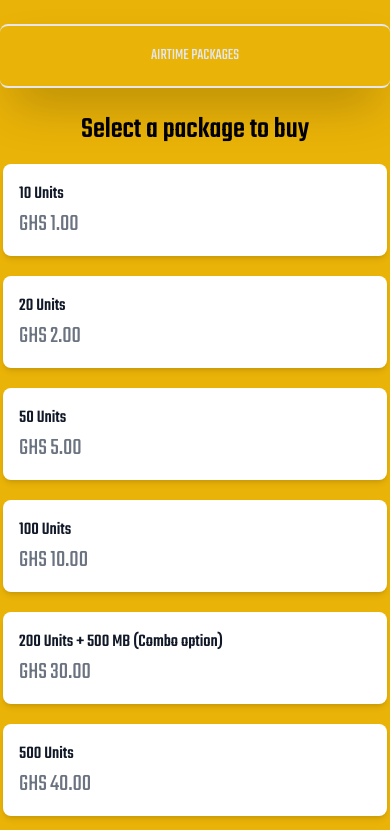
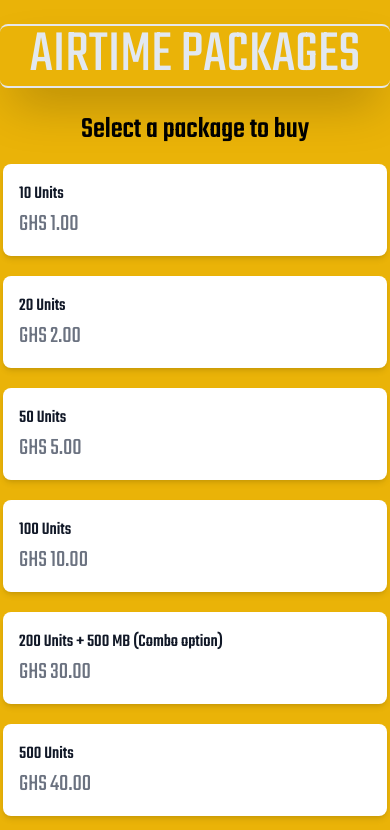
Before and after one commit to zeus-tech-24/DataPlus-assessment-test-nextjs, a Next.js app: page /airtime in a window 390 px wide. Shown: the top 830 px of the page. Built offline with nearby package versions, Linux system fonts and the light colour scheme.

Commit message:
New Final Project 3

```diff
--- a/app/airtime/page.js
+++ b/app/airtime/page.js
@@ -21,7 +21,7 @@ const AirtimePage = () => {
   return (
     <div className="bg-yellow-500 flex items-center flex-col max-w-full container min-h-screen antialiased m-auto">
       <div className="container sm:w-96 lg:w-6/12 justify-center items-center border-b-2 border-t-2 shadow-2xl rounded-lg m-6 h-16 flex">
-        <h1 className="sm:text-4xl lg:text-6xl uppercase text-center items-center justify-center text-slate-200">
+        <h1 className="text-6xl uppercase text-center items-center justify-center text-slate-200">
           Airtime Packages
         </h1>
       </div>
--- a/app/bundle/page.js
+++ b/app/bundle/page.js
@@ -21,7 +21,7 @@ const BundlePage = () => {
   return (
     <div className="bg-yellow-500 flex items-center flex-col max-w-full container min-h-screen antialiased m-auto">
       <div className="container sm:w-96 lg:w-6/12 justify-center items-center border-b-2  border-t-2 shadow-2xl rounded-lg m-6 h-16 flex">
-        <h1 className="sm:text-4xl lg:text-6xl uppercase text-center items-center justify-center text-slate-200">
+        <h1 className="text-6xl uppercase text-center items-center justify-center text-slate-200">
           Data Bundles
         </h1>
       </div>
```
